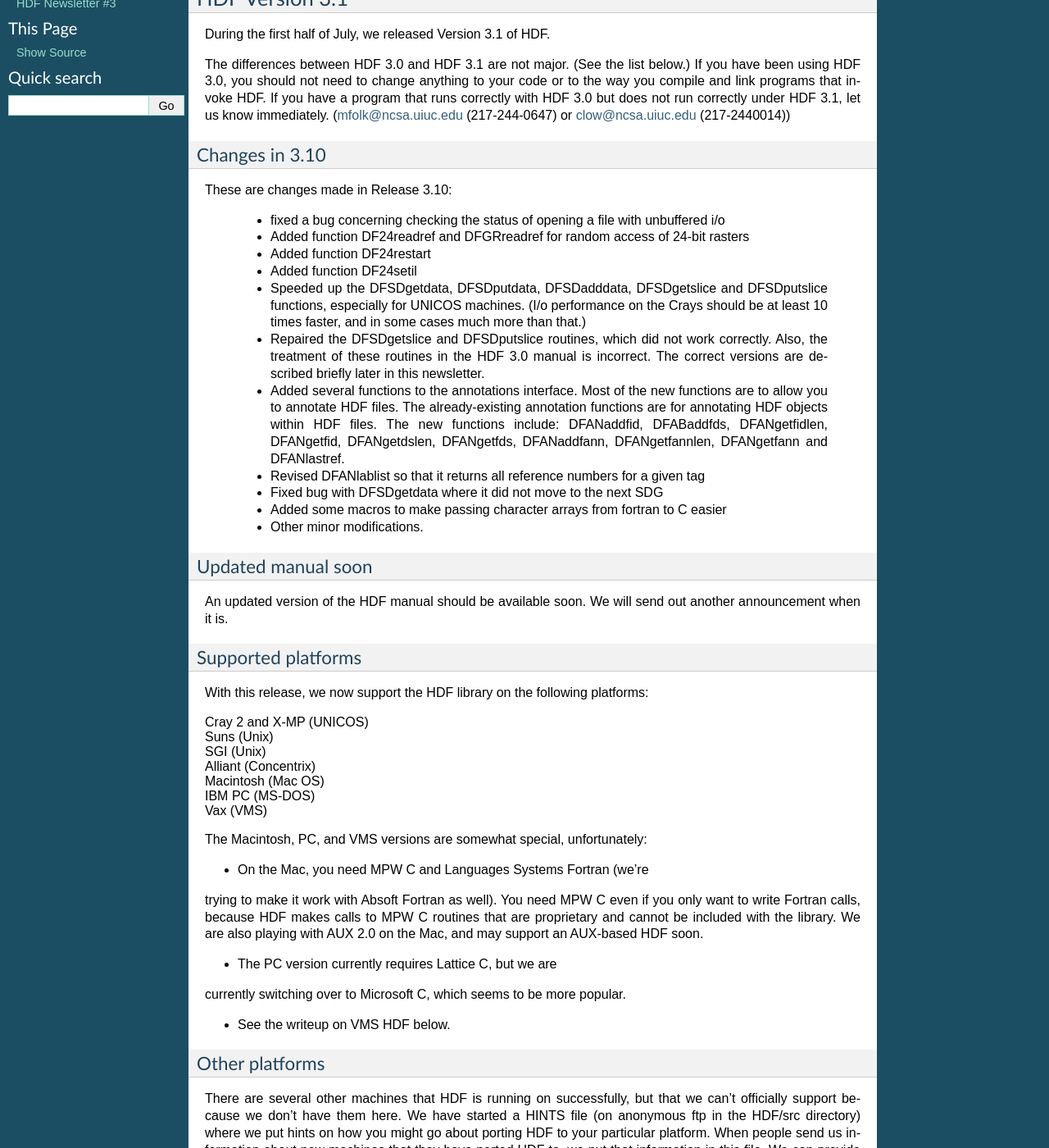
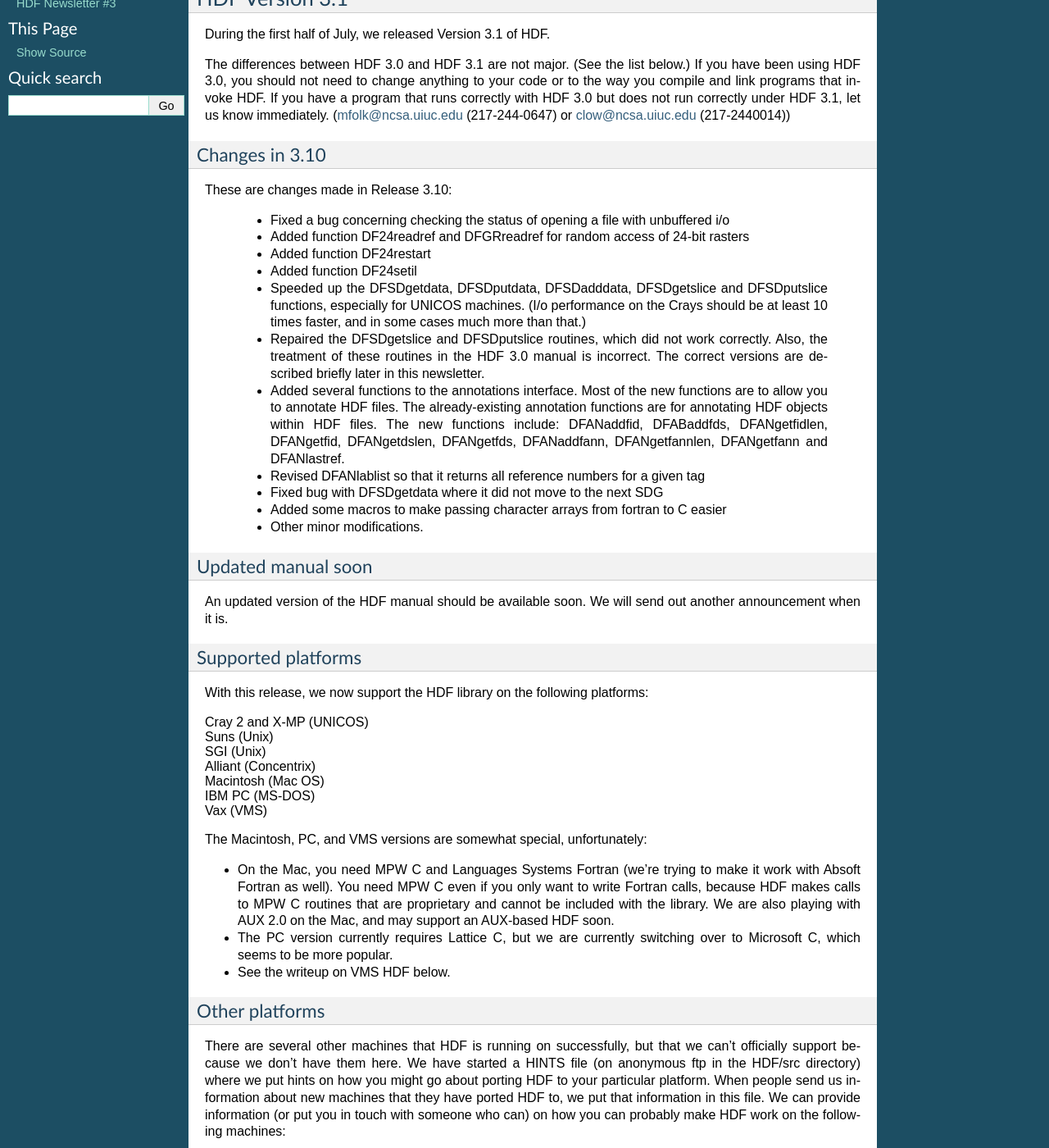
Before and after one commit to hdfeos/hdf, a Sphinx documentation site: the page built from docs/002.rst, in a window 1280 px wide and 1400 px high, scrolled down 440 px. Shown: the whole window at 82% size. Built offline with Sphinx 7.4.7, drawn with Linux system fonts in a browser that asks for light colours; pages that are not in the unit, such as notebooks, are missing from menus.

Commit message:
docs: fix indentation

```diff
--- a/docs/002.rst
+++ b/docs/002.rst
@@ -39,7 +39,7 @@
 
 These are changes made in Release 3.10:
 
-    * fixed a bug concerning checking the status of opening a file
+    * Fixed a bug concerning checking the status of opening a file
       with unbuffered i/o
 
     * Added function DF24readref and DFGRreadref for random access
@@ -104,15 +104,15 @@
 unfortunately:
 
 * On the Mac, you need MPW C and Languages Systems Fortran (we're
-trying to make it work with Absoft Fortran as well).  You need MPW
-C even if you only want to write Fortran calls, because HDF makes
-calls to MPW C routines that are proprietary and cannot be
-included with the library.  We are also playing with AUX 2.0 on
-the Mac, and may support an AUX-based HDF soon.
+  trying to make it work with Absoft Fortran as well).  You need MPW
+  C even if you only want to write Fortran calls, because HDF makes
+  calls to MPW C routines that are proprietary and cannot be
+  included with the library.  We are also playing with AUX 2.0 on
+  the Mac, and may support an AUX-based HDF soon.
 
 * The PC version currently requires Lattice C, but we are
-currently switching over to Microsoft C, which seems to be more
-popular.
+  currently switching over to Microsoft C, which seems to be more
+  popular.
 
 * See the writeup on VMS HDF below.
 
```
